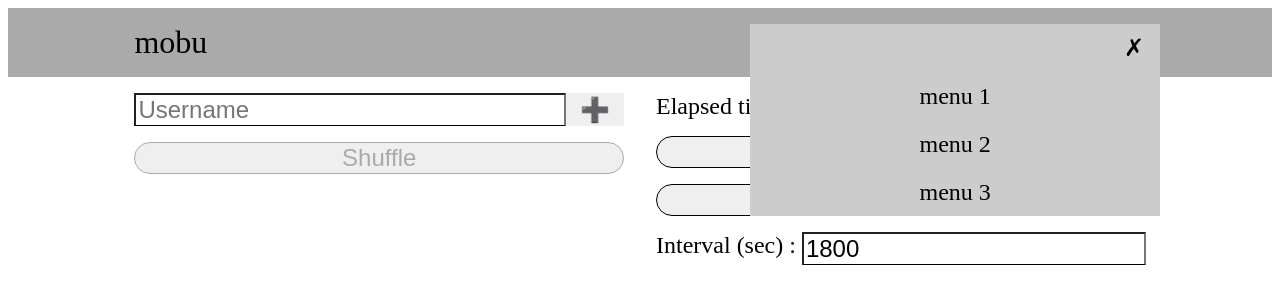
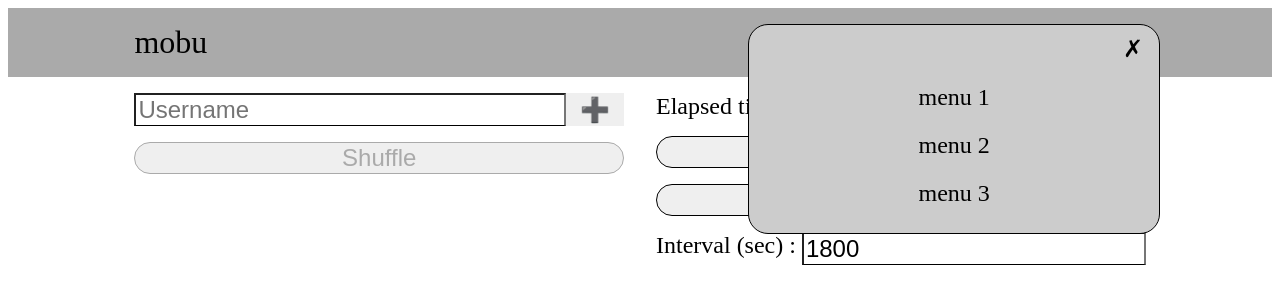
Before and after one commit to mobu-of-the-world/mobu, a React (Create React App) app: page / in a window 1280 px wide. Both pictures are taken after a click on the element "menu". Shown: the top 304 px of the page. Built offline with nearby package versions, Linux system fonts and the light colour scheme.

Commit message:
close menu if user clicks out of menu

```diff
--- a/src/organisms/Menu.css
+++ b/src/organisms/Menu.css
@@ -2,8 +2,9 @@
   position: absolute;
   display: flex;
   width: 100%;
+  height: 100%;
   font-size: 1.5rem;
-  margin-top: 1rem;
+  padding-top: 1rem;
   justify-content: center;
 }
 
@@ -26,7 +27,11 @@
     display: flex;
     flex-direction: column;
     width: 80%;
+    height: fit-content;
     background: #cccccc;
+    border: solid 1px;
+    border-radius: 20px;
+    padding-bottom: 1rem;
   }
 }
 @media screen and (min-width: 650px) {
@@ -34,7 +39,11 @@
     display: flex;
     flex-direction: column;
     width: 40%;
+    height: fit-content;
     background: #cccccc;
+    border: solid 1px;
+    border-radius: 20px;
+    padding-bottom: 1rem;
   }
 }
 
--- a/src/organisms/Menu.tsx
+++ b/src/organisms/Menu.tsx
@@ -8,9 +8,17 @@ const Menu: React.FunctionComponent<{
 }> = ({ menuVisibility, onMenuCloseClick }) => {
   const containerClassName = "menu--container " + visibility(menuVisibility);
   return (
-    <div className={containerClassName}>
+    <div className={containerClassName} onClick={onMenuCloseClick}>
       <div className="menu--container-place-adjuster">
-        <div className="menu--content-container">
+        <div
+          className="menu--content-container"
+          // Don't close the opened menu if clicked point is
+          // within the menu container. Otherwise (clicked point
+          // is out of menu container) close the menu.
+          onClick={(event: React.MouseEvent<HTMLDivElement>) => {
+            event.stopPropagation();
+          }}
+        >
           <div className="menu--content-item-header">
             <div
               className="menu--content-item-header-close"
```
